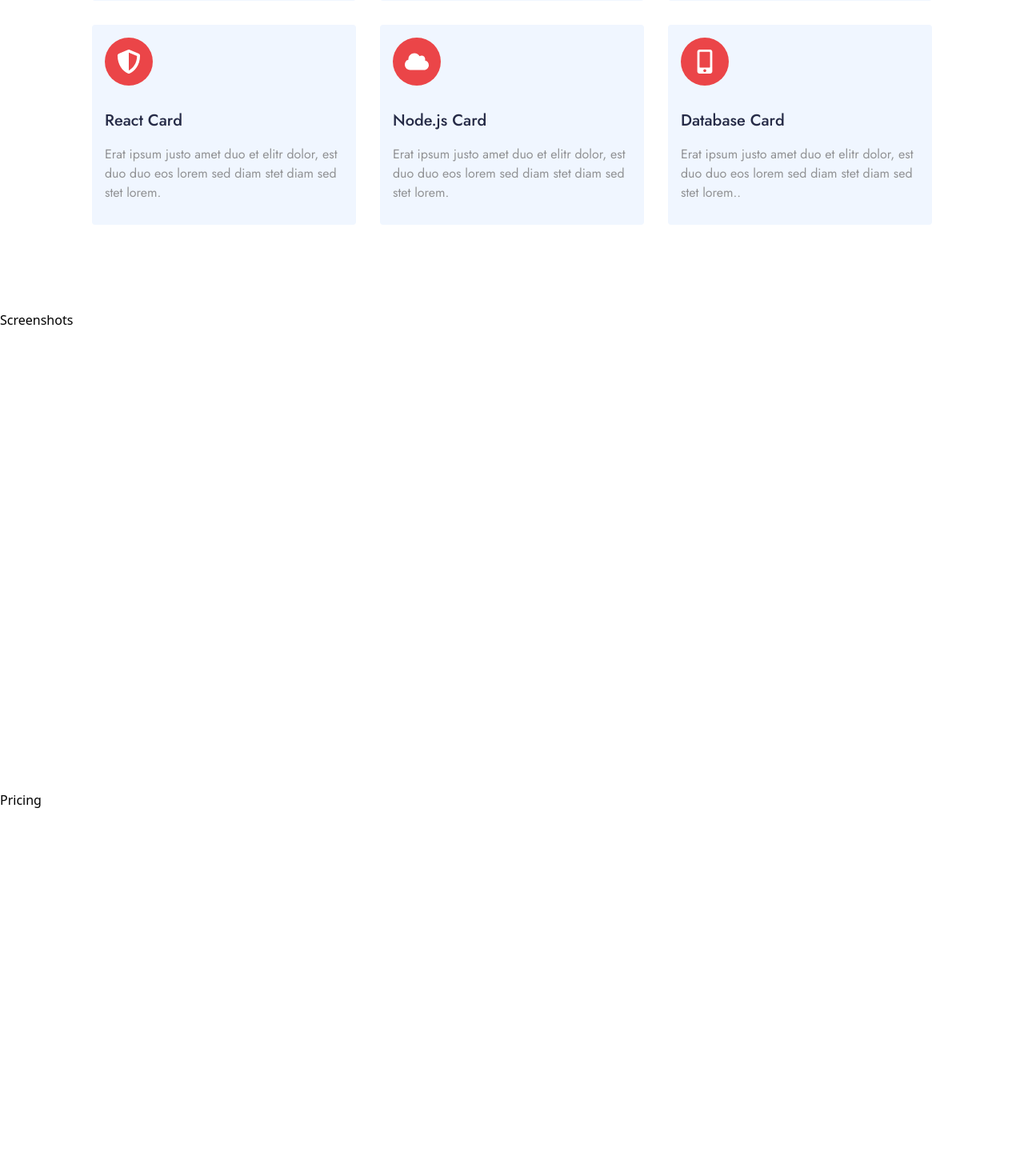
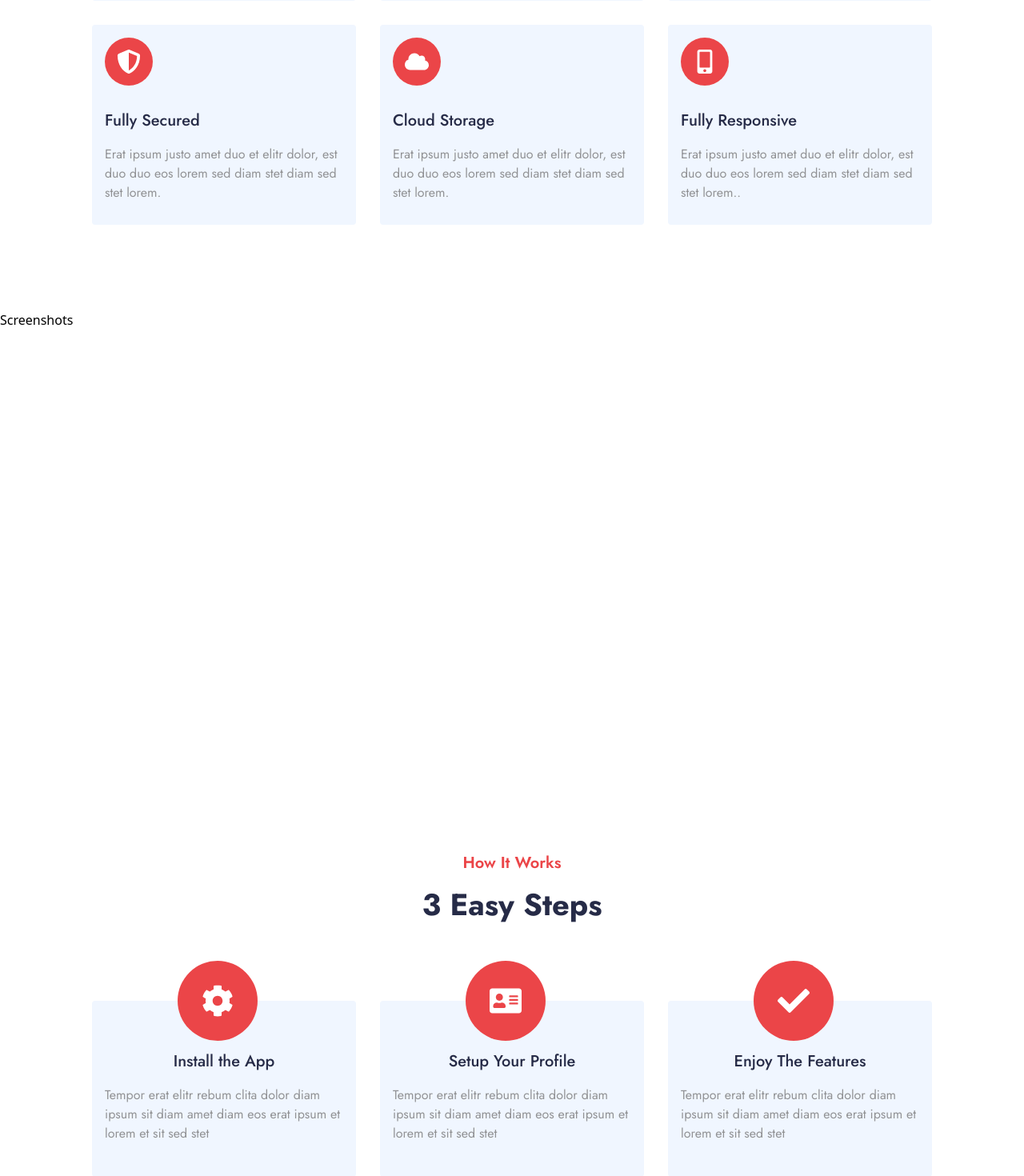
Before and after one commit to PranavPradeep390/fitapp, a React (Create React App) app: page / in a window 1280 px wide. Shown: the part 1902-3372 px from the top of the page at 80% size. Built offline with nearby package versions, Linux system fonts and the light colour scheme.

Commit message:
add works section

```diff
--- a/src/App.js
+++ b/src/App.js
@@ -8,6 +8,7 @@ import Home from './components/Home';
 import Pricing from './components/Pricing';
 import Review from './components/Review';
 import Contact from './components/Contact';
+import Works from './components/Works';
 
 function App() {
   return (
@@ -23,6 +24,7 @@ function App() {
         <Features/>
       </div>
       <Screenshots/>
+      <Works/>
       <div id="pricing">
         <Pricing/>
       </div>
--- a/src/components/Features.jsx
+++ b/src/components/Features.jsx
@@ -4,32 +4,32 @@ import { FaEye,FaLayerGroup,FaEdit,FaShieldAlt,FaCloud,FaMobileAlt } from 'react
 const dummyData = [
   {
     icon: <FaEye />,
-    heading: "React Card",
+    heading: "High Resolution",
     description: "Erat ipsum justo amet duo et elitr dolor, est duo duo eos lorem sed diam stet diam sed stet lorem."
   },
   {
     icon: <FaLayerGroup />,
-    heading: "Node.js Card",
+    heading: "Retina Ready",
     description: "Erat ipsum justo amet duo et elitr dolor, est duo duo eos lorem sed diam stet diam sed stet lorem."
   },
   {
     icon: <FaEdit />,
-    heading: "Database Card",
+    heading: "Editable Data",
     description: "Erat ipsum justo amet duo et elitr dolor, est duo duo eos lorem sed diam stet diam sed stet lorem.."
   },
   {
     icon: <FaShieldAlt />,
-    heading: "React Card",
+    heading: "Fully Secured",
     description: "Erat ipsum justo amet duo et elitr dolor, est duo duo eos lorem sed diam stet diam sed stet lorem."
   },
   {
     icon: <FaCloud />,
-    heading: "Node.js Card",
+    heading: "Cloud Storage",
     description: "Erat ipsum justo amet duo et elitr dolor, est duo duo eos lorem sed diam stet diam sed stet lorem."
   },
   {
     icon: <FaMobileAlt />,
-    heading: "Database Card",
+    heading: "Fully Responsive",
     description: "Erat ipsum justo amet duo et elitr dolor, est duo duo eos lorem sed diam stet diam sed stet lorem.."
   }
 ];
--- /dev/null
+++ b/src/components/Works.jsx
@@ -0,0 +1,56 @@
+import React from 'react'
+import { FaCog,FaAddressCard,FaCheck } from 'react-icons/fa';
+
+const dummyData = [
+    {
+      icon: <FaCog />,
+      heading: "Install the App",
+      description: "Tempor erat elitr rebum clita dolor diam ipsum sit diam amet diam eos erat ipsum et lorem et sit sed stet"
+    },
+    {
+      icon: <FaAddressCard />,
+      heading: "Setup Your Profile",
+      description: "Tempor erat elitr rebum clita dolor diam ipsum sit diam amet diam eos erat ipsum et lorem et sit sed stet"
+    },
+    {
+      icon: <FaCheck />,
+      heading: "Enjoy The Features",
+      description: "Tempor erat elitr rebum clita dolor diam ipsum sit diam amet diam eos erat ipsum et lorem et sit sed stet"
+    },
+
+  ];
+function Works() {
+  return (
+    <div className='w-full min-h-[800px]'>
+           <div className='flex justify-center items-center flex-col p-4 mt-[60px] gap-2 '>
+           <p className='text-[#eb4548] font_jost font-semibold text-[20px] text-center'>How It Works</p>
+           <h1 className='font-bold font_jost text-[30px] md:text-[38px] text-[#262B47] text-center'>3 Easy Steps</h1>
+      </div>
+
+      <div className=" flex flex-wrap justify-center items-center py-4 gap-[30px] mt-[60px]  ">
+      {dummyData.map((data, index) => (
+       <div key={index}>
+        <div className='flex justify-center items-center relative'>
+        <div className="text-[40px] text-white rounded-full  flex justify-center items-center bg-[#eb4548] mr-4 w-[100px] h-[100px] absolute  bottom-[-50px] ">
+             {data.icon}
+           </div>
+        </div>
+
+         <div  className="max-w-[330px] min-h-[220px] rounded overflow-hidden  p-4 bg-[#F0F6FF] flex justify-center items-center flex-col ">
+
+
+           <h2 className="text-xl font-medium font_jost text-[#262B47]  mt-[20px]">{data.heading}</h2>
+
+         <p className="mt-4 text-[#919294] font_jost">
+           {data.description}
+         </p>
+       </div>
+       </div>
+      ))}
+    </div>
+
+    </div>
+  )
+}
+
+export default Works
```
